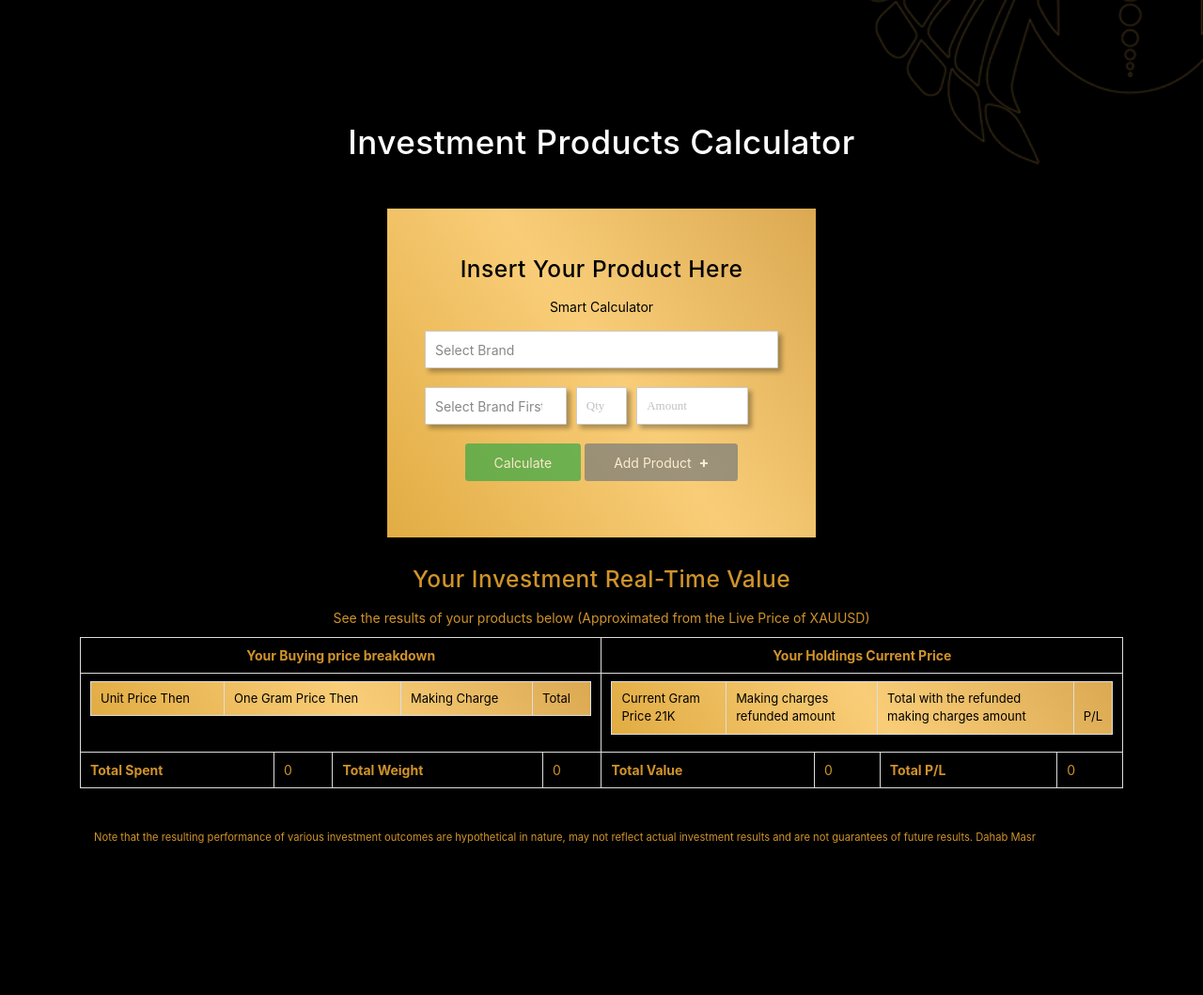
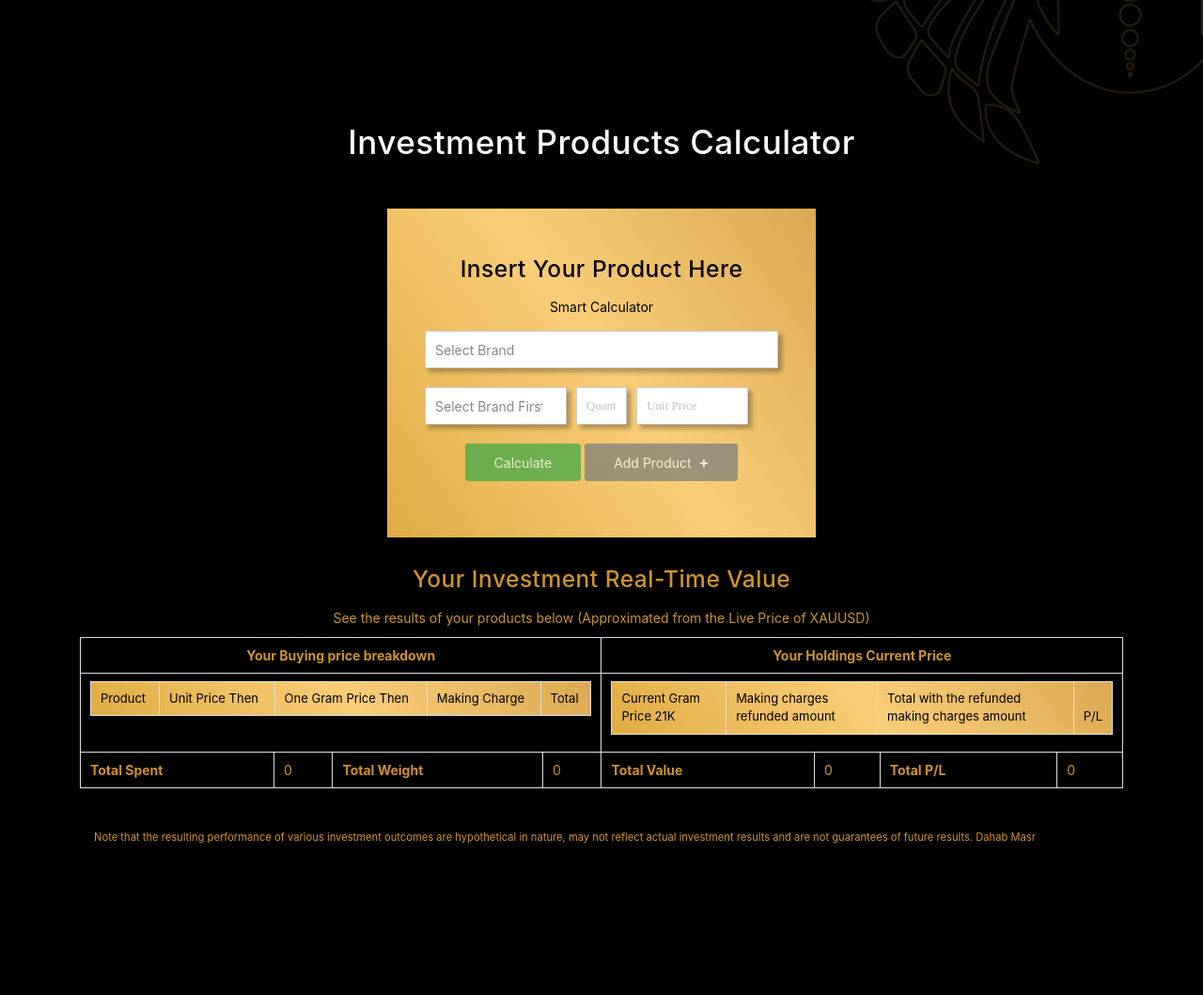
Before and after one commit to omarhamdy1120/table_calculator, a PHP site: page / in a window 1280 px wide. Shown: the whole page at 94% size. Run offline with PHP 8.4, Linux system fonts and the light colour scheme; lists and menus that the app fills with data are empty; some libraries are stand-ins or nearby versions.

Commit message:
Add files via upload

```diff
--- a/CurrPrice.json
+++ b/CurrPrice.json
@@ -1 +1 @@
-[{"ID":"6137","Buy":"1280","Sell":"1262","WorldPrice":"1761","WorldPriceSell":"1758","WorldPrice24":"56.62","WorldPrice24Sell":"56.53","WorldPriceEGP":"1061.70","WorldPriceEGPSell":"1059.89","LocalPrice24":"1465.00","LocalSellPrice24":"1444.43","LocalPrice18":"1098.86","LocalSellPrice18":"1083.43","DateOfRecord":"2022-11-17 17:27:38"}]
+[{"ID":"7089","Buy":"1301","Sell":"1283","WorldPrice":"1750","WorldPriceSell":"1747","WorldPrice24":"56.27","WorldPrice24Sell":"56.17","WorldPriceEGP":"1055.06","WorldPriceEGPSell":"1053.26","LocalPrice24":"1488.99","LocalSellPrice24":"1468.42","LocalPrice18":"1116.86","LocalSellPrice18":"1101.43","DateOfRecord":"2022-11-19 17:01:51"}]
--- a/goe.css
+++ b/goe.css
@@ -392,3 +392,6 @@ table {
 	text-align: left;
 	padding: 8px;
   }
+  button:disabled{
+	cursor: not-allowed;
+ }
--- a/index.php
+++ b/index.php
@@ -116,7 +116,7 @@
 
 
 
-<input class="margin-bottom5 input" type="text" placeholder="Qty" data-validate="{required:true}" name="Qtys0" id="Qtys0" tabindex="4" maxlength="3" required="">
+<input class="margin-bottom5 input" type="text" placeholder="Quantity" data-validate="{required:true}" name="Qtys0" id="Qtys0" tabindex="4" maxlength="3" required="">
 
 </div>
 
@@ -124,7 +124,7 @@
 
 
 
-<input class="margin-bottom5 input" type="text" placeholder="Amount" data-validate="{required:true}" name="Amount0" id="Amount0" tabindex="5" maxlength="8" required="">
+<input class="margin-bottom5 input" type="text" placeholder="Unit Price" data-validate="{required:true}" name="Amount0" id="Amount0" tabindex="5" maxlength="8" required="">
 
 </div>
 </div>
@@ -137,13 +137,13 @@
 
 
 
-<button class="action btn btn-success btn-sm" type="submit" title="Calculate" disabled="disabled">
+<button class=" btn btn-success btn-sm" id ="action" type="submit" title="Calculate" disabled="disabled">
 
                     <span>Calculate</span>
 
 </button>
 
-<button class="add_form_field action btn btn-secondary btn-sm input"  disabled="disabled">Add Product&nbsp;
+<button class="add_form_field btn btn-secondary btn-sm input" id="add" title="Add Another Product" disabled="disabled">Add Product&nbsp;
 
       <span style="font-size:16px; font-weight:bold;">+ </span>
     </button>
@@ -180,7 +180,7 @@
 <tr>
 
 <th class="pastProduct text-center" colspan="6" width="50%">Your Buying price breakdown</th>
-<th class="currentproduct text-center" colspan="6" width="50%">Your Holdings Current Price</th>
+<th class="currentProduct text-center" colspan="6" width="50%">Your Holdings Current Price</th>
 
 </tr>
 
@@ -198,7 +198,7 @@
 <thead>
 
 <tr>
-
+<th>Product</th>
 <th>Unit Price Then</th>
 <th>One Gram Price Then</th>
 <th>Making Charge</th>
@@ -257,10 +257,10 @@
 
       <td colspan="2"><strong>Total Spent</strong></td>
       <td colspan="1"><div id="totalSpent">0</div></td>
-	  <td colspan="2"><strong>Total Weight</strong></td>
+	    <td colspan="2"><strong>Total Weight</strong></td>
       <td colspan="1"><div id="TotalWeight">0</div></td>
       <td colspan="2"><strong>Total Value</strong></td>
-	  <td colspan="1"><div id="totalIncome">0</div></td>
+	    <td colspan="1"><div id="totalIncome">0</div></td>
       <td colspan="2"><strong>Total P/L</strong></td>
       <td colspan="1"><div id="totalPLS">0</div></td>
 
@@ -414,7 +414,7 @@ function fetch_data(){
     $.getJSON("swiss.json", function(data) {
       $.each(data, function(key, value) {
 
-          recordid += '<option value="'+ value.id +'" data-weight="'+ value.weight +'" data-weighteaw="'+ value.weighteaw +'"  data-mctetailtotal="'+ value.mctetailtotal +'" data-cashback="'+ value.cashback +'" data-ProductID="'+ value.productid +'" data-brandid="'+ value.brandid +'"data-brandName="'+ value.brandname +'">'+ value.product +'</option>';
+          recordid += '<option value="'+ value.id +'" data-weight="'+ value.weight +'" data-weighteaw="'+ value.weighteaw +'"  data-mctetailtotal="'+ value.mctetailtotal +'" data-cashback="'+ value.cashback +'" data-ProductID="'+ value.productid +'" data-ProductName="'+ value.product +'" data-brandid="'+ value.brandid +'"data-brandName="'+ value.brandname +'">'+ value.product +'</option>';
 
       });
       $(".asset-class-dd"+ x).append(recordid);
@@ -427,7 +427,7 @@ function fetch_data(){
     var recordid = '';
     $.getJSON("sam.json", function(data) {
       $.each(data, function(key, value) {
-          recordid += '<option value="'+ value.id +'" data-weight="'+ value.weight +'" data-weighteaw="'+ value.weighteaw +'"  data-mctetailtotal="'+ value.mctetailtotal +'" data-cashback="'+ value.cashback +'" data-ProductID="'+ value.productid +'" data-brandid="'+ value.brandid +'"data-brandName="'+ value.brandname +'">'+ value.product +'</option>';
+          recordid += '<option value="'+ value.id +'" data-weight="'+ value.weight +'" data-weighteaw="'+ value.weighteaw +'"  data-mctetailtotal="'+ value.mctetailtotal +'" data-cashback="'+ value.cashback +'" data-ProductID="'+ value.productid +'" data-ProductName="'+ value.product +'" data-brandid="'+ value.brandid +'"data-brandName="'+ value.brandname +'">'+ value.product +'</option>';
 
       });
       $(".asset-class-dd"+ x).append(recordid);
@@ -440,7 +440,7 @@ function fetch_data(){
     var recordid = '';
     $.getJSON("selema.json", function(data) {
       $.each(data, function(key, value) {
-          recordid += '<option value="'+ value.id +'" data-weight="'+ value.weight +'" data-weighteaw="'+ value.weighteaw +'"  data-mctetailtotal="'+ value.mctetailtotal +'" data-cashback="'+ value.cashback +'" data-ProductID="'+ value.productid +'" data-brandid="'+ value.brandid +'"data-brandName="'+ value.brandname +'">'+ value.product +'</option>';
+          recordid += '<option value="'+ value.id +'" data-weight="'+ value.weight +'" data-weighteaw="'+ value.weighteaw +'"  data-mctetailtotal="'+ value.mctetailtotal +'" data-cashback="'+ value.cashback +'" data-ProductID="'+ value.productid +'" data-ProductName="'+ value.product +'" data-brandid="'+ value.brandid +'"data-brandName="'+ value.brandname +'">'+ value.product +'</option>';
 
       });
       $(".asset-class-dd"+ x).append(recordid);
@@ -453,7 +453,7 @@ function fetch_data(){
     var recordid = '';
     $.getJSON("galla.json", function(data) {
       $.each(data, function(key, value) {
-          recordid += '<option value="'+ value.id +'" data-weight="'+ value.weight +'" data-weighteaw="'+ value.weighteaw +'"  data-mctetailtotal="'+ value.mctetailtotal +'" data-cashback="'+ value.cashback +'" data-ProductID="'+ value.productid +'" data-brandid="'+ value.brandid +'"data-brandName="'+ value.brandname +'">'+ value.product +'</option>';
+          recordid += '<option value="'+ value.id +'" data-weight="'+ value.weight +'" data-weighteaw="'+ value.weighteaw +'"  data-mctetailtotal="'+ value.mctetailtotal +'" data-cashback="'+ value.cashback +'" data-ProductID="'+ value.productid +'" data-ProductName="'+ value.product +'" data-brandid="'+ value.brandid +'"data-brandName="'+ value.brandname +'">'+ value.product +'</option>';
 
       });
       $(".asset-class-dd"+ x).append(recordid);
@@ -466,7 +466,7 @@ function fetch_data(){
     var recordid = '';
     $.getJSON("btc.json", function(data) {
       $.each(data, function(key, value) {
-          recordid += '<option value="'+ value.id +'" data-weight="'+ value.weight +'" data-weighteaw="'+ value.weighteaw +'"  data-mctetailtotal="'+ value.mctetailtotal +'" data-cashback="'+ value.cashback +'" data-ProductID="'+ value.productid +'" data-brandid="'+ value.brandid +'"data-brandName="'+ value.brandname +'">'+ value.product +'</option>';
+          recordid += '<option value="'+ value.id +'" data-weight="'+ value.weight +'" data-weighteaw="'+ value.weighteaw +'"  data-mctetailtotal="'+ value.mctetailtotal +'" data-cashback="'+ value.cashback +'" data-ProductID="'+ value.productid +'" data-ProductName="'+ value.product +'" data-brandid="'+ value.brandid +'"data-brandName="'+ value.brandname +'">'+ value.product +'</option>';
 
       });
       $(".asset-class-dd"+ x).append(recordid);
@@ -485,13 +485,13 @@ function checkInputs() {
   var isValid = true;
   $('input,select').filter('[required]').each(function() {
     if ($(this).val() === '' || $(this).val() === null) {
-      $('.action').prop('disabled', true)
+      $('#action,#add').prop('disabled', true)
       isValid = false;
       return false;
     }
   });
 
-  if(isValid) {$('.action').prop('disabled', false)}
+  if(isValid) {$('#action,#add').prop('disabled', false)}
   return isValid;
 }
 
@@ -500,12 +500,12 @@ function Calculate() {
   var isValid = true;
   $('input,select').filter('[required]').each(function() {
     if ($(this).val() === '' || $(this).val() === null) {
-      $('.action').prop('disabled', true)
+      $('#action,#add').prop('disabled', true)
       isValid = false;
       return false;
     }
   });
-  if(isValid) {$('.action').prop('disabled', false)}
+  if(isValid) {$('#action,#add').prop('disabled', false)}
   return isValid;
 }
 
@@ -562,7 +562,7 @@ $(document).on('change keyup click','.input', function (e) {
 checkInputs();
 });
 
-$(document).on('click','.action', function (e) {
+$(document).on('click','#action,#add', function (e) {
 checkInputs();
 e.preventDefault();
 $('.delete').prop('disabled', false);
@@ -577,13 +577,15 @@ for( var i = 0; i <= x; i++ ) {
 $('.rslt'+ i).remove();
 
 var ProductID =  parseInt($('select[name=Product'+ i +']').find('option:selected').val());
+var ProductName =  $('select[name=Product'+ i +']').find('option:selected').data('productname');
+var brandname =  $('select[name=Product'+ i +']').find('option:selected').data('brandname');
 var Qty =  parseInt($('input[name=Qtys'+ i +']').val());
 var Amount =  parseInt($('input[name=Amount'+ i +']').val());
 var weighteaw =  $('select[name=Product'+ i +']').find('option:selected').data('weighteaw');
 var weight =  $('select[name=Product'+ i +']').find('option:selected').data('weight');
 var selectedcashback =  $('select[name=Product'+ i +']').find('option:selected').data('cashback');
 var ProductMC =  $('select[name=Product'+ i +']').find('option:selected').data('mctetailtotal');
-var TotalProductweight = (weight * Qty);
+var TotalProductweight = (weighteaw * Qty);
 var TotalWeightew = (weighteaw * Qty);
 var cashback = (selectedcashback * Qty).toFixed(2);
 var oneProduct = (Amount / Qty);
@@ -615,7 +617,7 @@ if(totalPLS > 0){var color='green'}else{var color='red'}
 
 // Append Data in Tables
 
-$(TablePast).append('<tr class="rslt'+ i +' asset_result" data-index="'+ i +'"><td><div id="AmountPerProduct'+ i +'">'+ Amount +'</div></td><td><div id="gramGoldPrice'+ i +'">'+ gramGoldPrice.toFixed(2)  +'</div></td><td><div id="mcTotal'+ i +'">'+  ProductMC  +'</div></td><td><div id="ProductTotal'+ i +'">'+ ProductTotal  +'</div></td></tr>');
+$(TablePast).append('<tr class="rslt'+ i +' asset_result" data-index="'+ i +'"><td><div id="ProductName'+ i +'">'+ brandname +' / '+ ProductName +'</div></td><td><div id="AmountPerProduct'+ i +'">'+ Amount +'</div></td><td><div id="gramGoldPrice'+ i +'">'+ gramGoldPrice.toFixed(2)  +'</div></td><td><div id="mcTotal'+ i +'">'+  ProductMC  +'</div></td><td><div id="ProductTotal'+ i +'">'+ ProductTotal  +'</div></td></tr>');
 
 $(Tablecurrent).append('<tr class="rslt'+ i +' asset_result" data-index="'+ i +'"><td><div id="Cur21Price'+ i +'">'+ CurrentSellPrice +'</div></td><td><div id="cashback'+ i +'">'+ selectedcashback +'</div></td><td><div id="Totalrevenue'+ i +'">'+ TotalWithCashBack.toFixed(2) +'</div></td><td><div class="'+ color +'" id="TotalPL'+ i +'">'+ totalPLS.toFixed(2) +'</div></td></tr>');
 
@@ -642,9 +644,9 @@ $("#totalPLS").html(PLTotal.toFixed(2));
         if (x < max_fields) {
             x++;
 
-            $(wrapper).append('<div class="col-des-12 col-tb-12 col-mb-12 margin-bottom5 appended'+ x +' order-des-1"><select class="margin-bottom5 input product brandsname'+ x +'" required="true" data-validate="{"required":true}" name="Brand'+ x +'" id="Brand'+ x +'" value="" tabindex="'+ x +'" data-index="'+ x +'" ><option selected="selected" disabled="disabled">Select Brand</option></select></div><div class="col-des-5 col-tb-5 col-mb-12 margin-bottom5 appended'+ x +' order-des-1"><select class="bottom5 asset-class-dd'+ x +' input" data-index="'+ x +'" required="true" name="Product'+ x +'" id="Product'+ x +'" value="" tabindex="'+ x +'" required><option selected="selected" disabled>Select Brand First</option></select></div><div class="col-des-2 col-tb-2 col-mb-4 margin-bottom5  appended'+ x +' order-des-1"><input  required class="margin-bottom5 input" type="text" placeholder="Qty" name="Qtys'+ x +'" id="Qtys'+ x +'" value="" tabindex="'+ x +'" maxlength="3"></div><div class="col-des-4 col-tb-4 col-mb-8 margin-bottom5  appended'+ x +' order-des-1"><input  required class="margin-bottom5 input" type="text" placeholder="Amount" name="Amount'+ x +'" id="Amount'+ x +'" value="" tabindex="'+ x +'" maxlength="8"></div><button class="btn btn-outline-danger delete col-des-1 col-tb-1 col-mb-1 margin-bottom5  appended'+ x +' order-des-1">X</button>');
+            $(wrapper).append('<div class="col-des-12 col-tb-12 col-mb-12 margin-bottom5 appended'+ x +' order-des-1"><select class="margin-bottom5 input product brandsname'+ x +'" required="true" data-validate="{"required":true}" name="Brand'+ x +'" id="Brand'+ x +'" value="" tabindex="'+ x +'" data-index="'+ x +'" ><option selected="selected" disabled="disabled">Select Brand</option></select></div><div class="col-des-5 col-tb-5 col-mb-12 margin-bottom5 appended'+ x +' order-des-1"><select class="bottom5 asset-class-dd'+ x +' input" data-index="'+ x +'" required="true" name="Product'+ x +'" id="Product'+ x +'" value="" tabindex="'+ x +'" required><option selected="selected" disabled>Select Brand First</option></select></div><div class="col-des-2 col-tb-2 col-mb-4 margin-bottom5  appended'+ x +' order-des-1"><input  required class="margin-bottom5 input" type="text" placeholder="Quantity" name="Qtys'+ x +'" id="Qtys'+ x +'" value="" tabindex="'+ x +'" maxlength="3"></div><div class="col-des-4 col-tb-4 col-mb-8 margin-bottom5  appended'+ x +' order-des-1"><input  required class="margin-bottom5 input" type="text" placeholder="Unit Price" name="Amount'+ x +'" id="Amount'+ x +'" value="" tabindex="'+ x +'" maxlength="8"></div><button class="btn btn-outline-danger delete col-des-1 col-tb-1 col-mb-1 margin-bottom5  appended'+ x +' order-des-1">X</button>');
 
-            //Call Function To fetch
+            // Call Function To fetch
 
             fetch_data();
 
```
